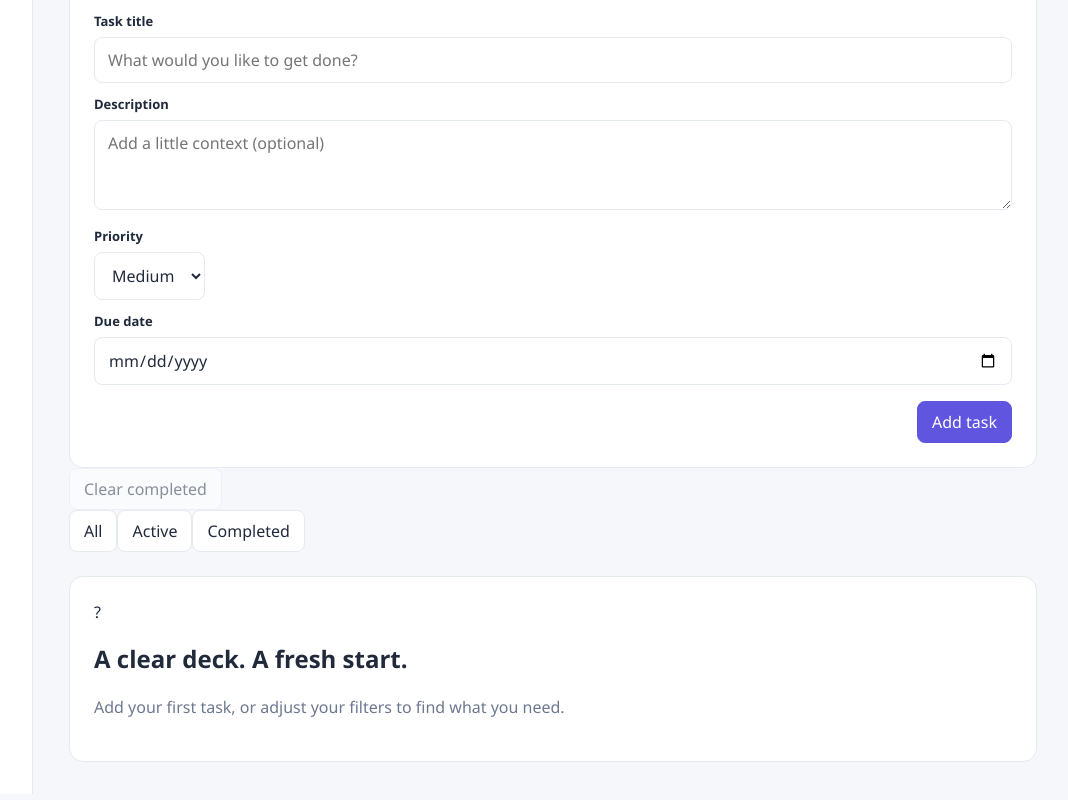
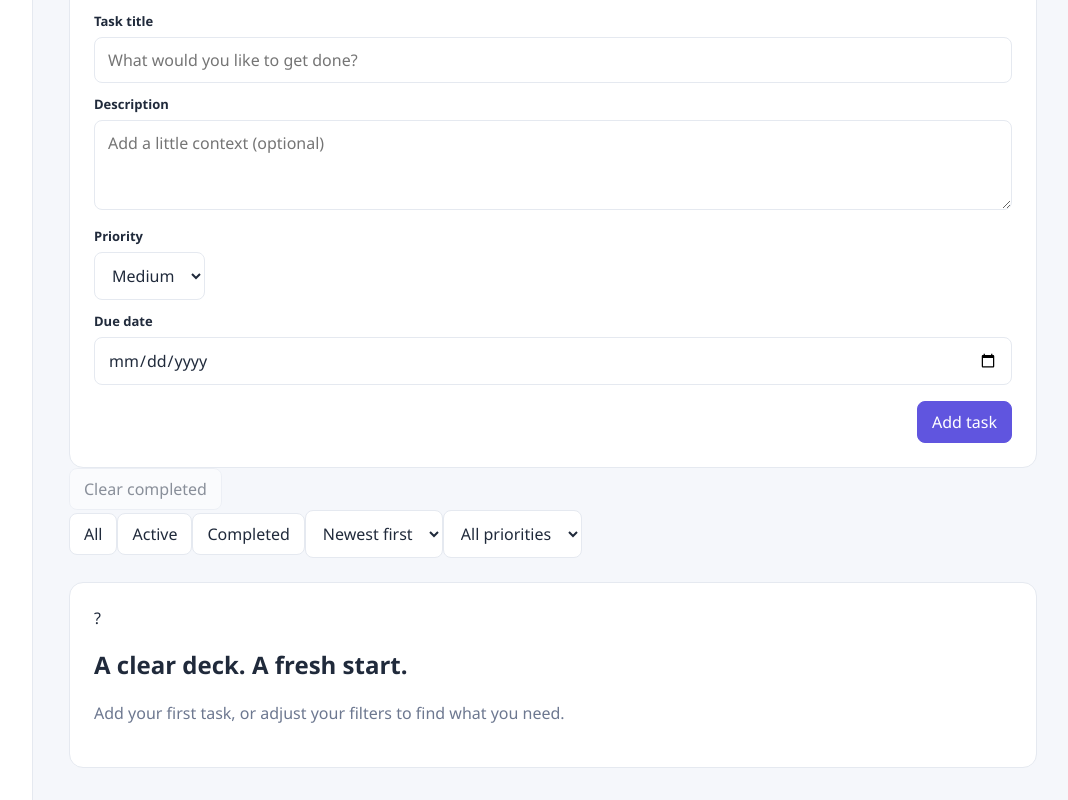
Before and after one commit to bhavikmithaiwala/react-todo-app, a React (Vite) app: page / in a window 1280 px wide. Shown: the part 761-1561 px from the top of the page, without its empty margins (207-1275 px from the left). Built offline with nearby package versions, Linux system fonts and the light colour scheme.

Commit message:
feat: add task sorting and priority filtering

```diff
--- a/src/components/tasks/TaskFilters.tsx
+++ b/src/components/tasks/TaskFilters.tsx
@@ -1,4 +1,4 @@
 import type { Filters } from '../../utils/tasks'
 export function TaskFilters({ filters, onChange }: { filters: Filters; onChange: (filters: Filters) => void }) {
-  return <div className="filters" role="group" aria-label="Task filters">{(['all', 'active', 'completed'] as const).map(status => <button key={status} aria-pressed={filters.status === status} className={filters.status === status ? 'selected' : ''} onClick={() => onChange({ ...filters, status })}>{status[0].toUpperCase() + status.slice(1)}</button>)}</div>
+  return <div className="filters" role="group" aria-label="Task filters">{(['all', 'active', 'completed'] as const).map(status => <button key={status} aria-pressed={filters.status === status} className={filters.status === status ? 'selected' : ''} onClick={() => onChange({ ...filters, status })}>{status[0].toUpperCase() + status.slice(1)}</button>)}<select aria-label="Sort tasks" value={filters.sort} onChange={event => onChange({ ...filters, sort: event.target.value as Filters["sort"] })}><option value="newest">Newest first</option><option value="oldest">Oldest first</option><option value="priority">Priority</option><option value="due">Due date</option></select><select aria-label="Filter priority" value={filters.priority} onChange={event => onChange({ ...filters, priority: event.target.value })}><option value="">All priorities</option><option value="high">High</option><option value="medium">Medium</option><option value="low">Low</option></select></div>
 }
```
